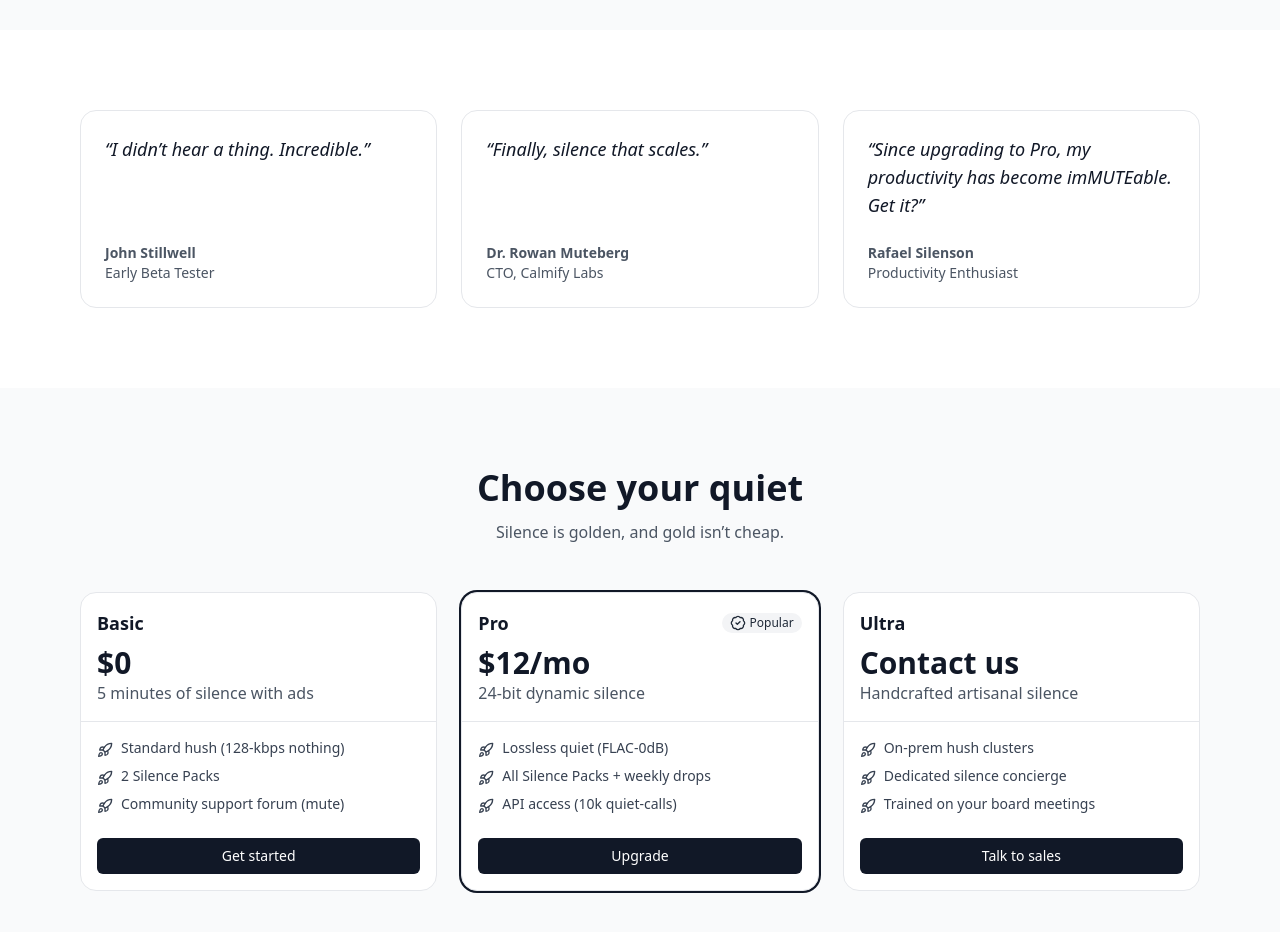
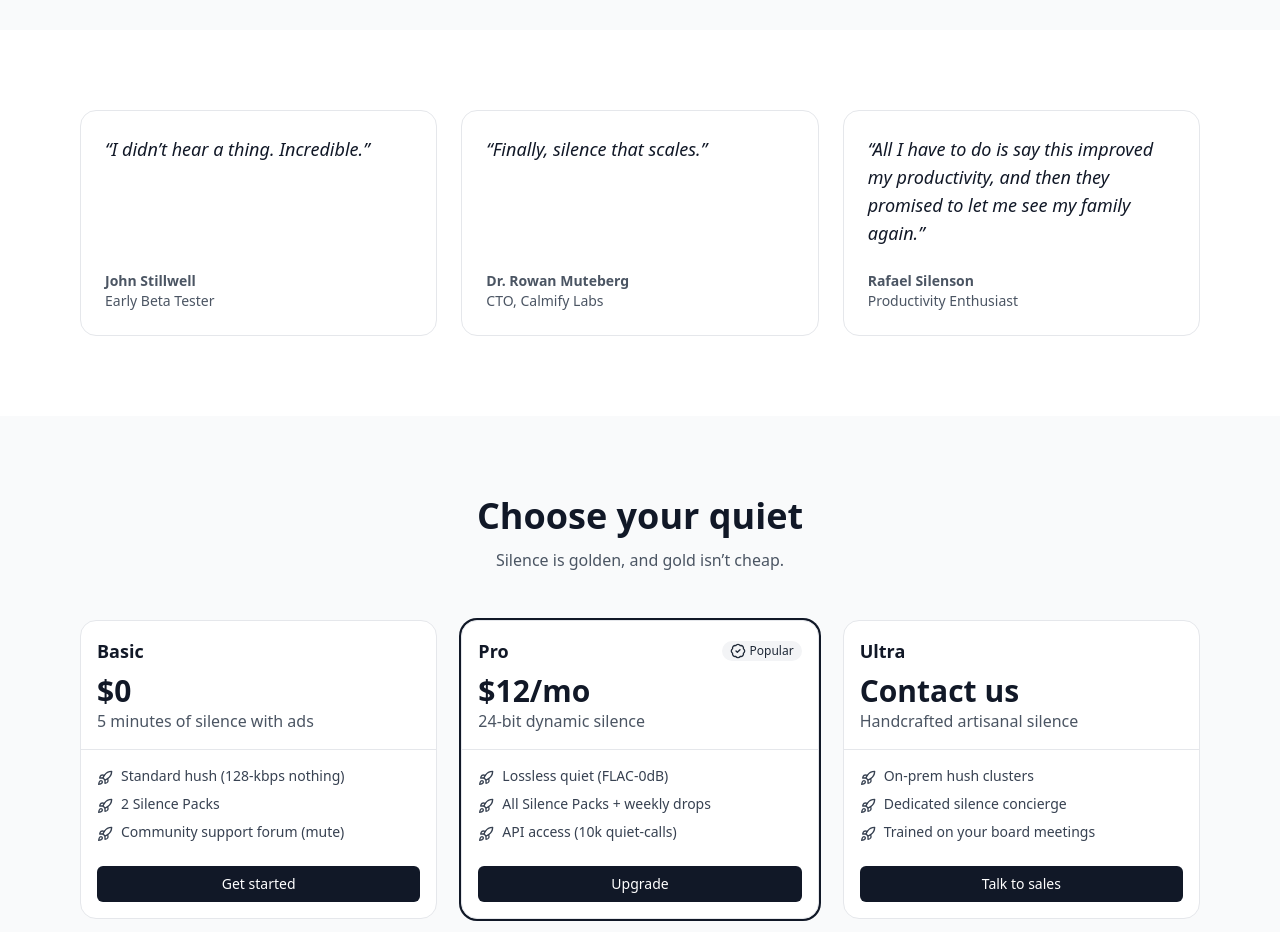
Before and after one commit to ShaharZivan/quietness-ai, a React (Vite) app: page / in a window 1280 px wide. Shown: the part 1320-2252 px from the top of the page. Built offline with nearby package versions, Linux system fonts and the light colour scheme.

Commit message:
Update quiet.jsx

```diff
--- a/src/quiet.jsx
+++ b/src/quiet.jsx
@@ -149,7 +149,7 @@ export default function QuietAIPage() {
                 title: "CTO, Calmify Labs",
               },
               {
-                quote: "Since upgrading to Pro, my productivity has become imMUTEable. Get it?",
+                quote: "All I have to do is say this improved my productivity, and then they promised to let me see my family again.",
                 name: "Rafael Silenson",
                 title: "Productivity Enthusiast",
               },
```
